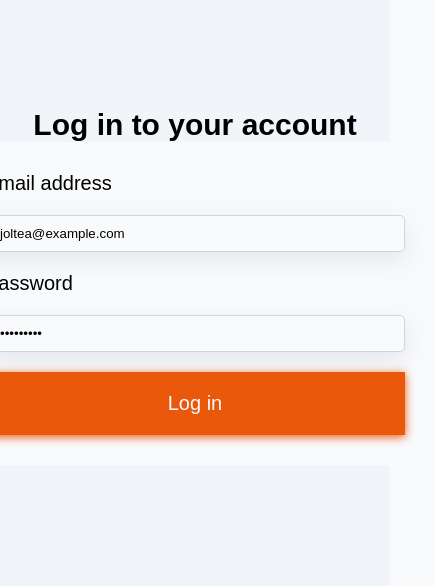
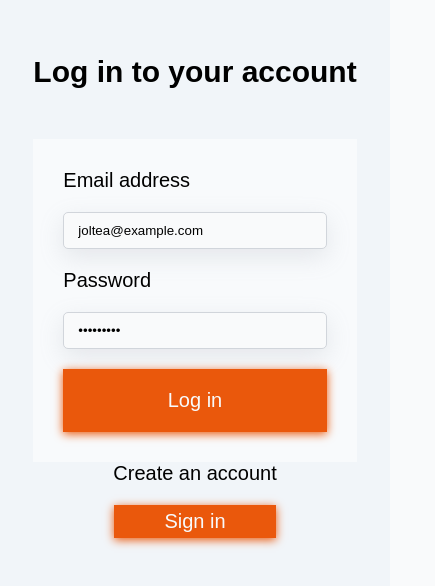
Before and after one commit to adrianjoltea/car-rental, a React app: page /login in a window 390 px wide. Shown: the part 126-712 px from the top of the page, 435 px wide, since content can reach past the window. Built offline with nearby package versions, Linux system fonts and the light colour scheme; the HTML template or start-up script is replaced by a standard one.

Commit message:
fix: fixed the regex for password validation

```diff
--- a/src/components/SignupForm.jsx
+++ b/src/components/SignupForm.jsx
@@ -19,11 +19,10 @@ function SignupForm() {
       setCurrentPassword("");
       return;
     }
-    console.log(checkPassword("aA123!aa@#$1234"));
-    console.log(password);
+
     if (!checkPassword(password)) {
       toast.error(
-        "The passoword should contain atleast one Capitalized letter, one number and one special character(@.#$!%*?&^)"
+        "The password should contain at least one capitalized letter, one number, and one special character (@.#$!%*?&^)"
       );
       return;
     }
--- a/src/index.css
+++ b/src/index.css
@@ -1763,7 +1763,21 @@ body {
   .login-container h2 {
     text-align: center;
     font-size: 3rem;
-    font-weight: 600; }
+    font-weight: 600;
+    margin-bottom: 5rem; }
+  .login-container-text {
+    text-align: center;
+    font-size: 2rem; }
+  .login-container-button {
+    width: 50%;
+    margin: 0 auto;
+    padding: 0.5rem;
+    margin-top: 2rem; }
+  @media (max-width: 500px) {
+    .login-container {
+      display: flex;
+      width: 100%;
+      height: 100%; } }
 
 .login-form {
   display: flex;
@@ -1825,7 +1839,21 @@ body {
   .login-container h2 {
     text-align: center;
     font-size: 3rem;
-    font-weight: 600; }
+    font-weight: 600;
+    margin-bottom: 5rem; }
+  .login-container-text {
+    text-align: center;
+    font-size: 2rem; }
+  .login-container-button {
+    width: 50%;
+    margin: 0 auto;
+    padding: 0.5rem;
+    margin-top: 2rem; }
+  @media (max-width: 500px) {
+    .login-container {
+      display: flex;
+      width: 100%;
+      height: 100%; } }
 
 .login-form {
   display: flex;
--- a/src/pages/LogIn.jsx
+++ b/src/pages/LogIn.jsx
@@ -7,13 +7,17 @@ function LogIn() {
   return (
     <div className="login-container">
       <div>
-        <h2>Log in to your account</h2>
+        <h2>{signIn ? "Sign in" : "Log in"} to your account</h2>
         {signIn ? <SignupForm /> : <LoginForm />}
-        {/* <SignupForm /> */}
-        {/* <LoginForm /> */}
-        <button onClick={() => setSignin(oposite => !oposite)}>
-          {signIn ? "Log in" : "Sign in"}
-        </button>
+        <div className="login-container-text">
+          <p>{signIn ? "Already a user" : "Create an account"}</p>
+          <button
+            className="login-container-button main-btn btn-color-orange"
+            onClick={() => setSignin(oposite => !oposite)}
+          >
+            {signIn ? "Log in" : "Sign in"}
+          </button>
+        </div>
       </div>
     </div>
   );
--- a/src/services/usePasswordChecker.js
+++ b/src/services/usePasswordChecker.js
@@ -1,5 +1,9 @@
 export function checkPassword(password) {
-  const regex = /^(?=.*[a-z])(?=.*[A-Z])(?=.*[0-9])(?=.*[@.#$!%*?&^])$/;
+  // const regex = /^(?=.*[a-z])(?=.*[A-Z])(?=.*[0-9])(?=.*[@.#$!%*?&^])$/;
+  // const regex = /^(?=.*\d)(?=.*[!@#$%^&*])(?=.*[a-z])(?=.*[A-Z])$/;
+  // const regex =
+  //   /^(?=.*\d.*\D)(?=.*[!@#$%^&*].*[!@#$%^&*])(?=.*[a-z])(?=.*[A-Z])$/;
+  const regex = /^(?=.*[A-Z])(?=.*\d)(?=.*[!@#$%^&*]).*$/;
 
   return regex.test(password);
 }
--- /dev/null
+++ b/src/styles/components/login-form.scss
@@ -0,0 +1,57 @@
+@import "../base/colors";
+
+.login-container {
+  min-height: 100vh;
+  display: grid;
+  grid-template-columns: 48rem;
+  align-items: center;
+  justify-content: center;
+  gap: 3rem;
+  background-color: $slate-100;
+  h2 {
+    text-align: center;
+    font-size: 3rem;
+    font-weight: 600;
+    margin-bottom: 5rem;
+  }
+  &-text {
+    text-align: center;
+    font-size: 2rem;
+  }
+  &-button {
+    width: 50%;
+    margin: 0 auto;
+    padding: 0.5rem;
+    margin-top: 2rem;
+  }
+  @media (max-width: 500px) {
+    display: flex;
+    width: 100%;
+    height: 100%;
+  }
+}
+
+.login-form {
+  display: flex;
+  flex-direction: column;
+  align-items: center;
+  background-color: $slate-50;
+  padding: 3rem;
+  gap: 2rem;
+  &-container {
+    width: 100%;
+    display: flex;
+    flex-direction: column;
+    gap: 2rem;
+    &-label {
+      font-size: 2rem;
+    }
+    &-input {
+      border: 1px solid $gray-300;
+      background-color: $gray-50;
+      border-radius: 0.5rem;
+      padding: 1rem 1.4rem;
+      box-shadow: rgba(149, 157, 165, 0.2) 0px 8px 24px;
+    }
+  }
+}
--- a/src/styles/pages/_login.scss
+++ b/src/styles/pages/_login.scss
@@ -1,39 +1 @@
-.login-container {
-  min-height: 100vh;
-  display: grid;
-  grid-template-columns: 48rem;
-  align-items: center;
-  justify-content: center;
-  gap: 3rem;
-  background-color: $slate-100;
-  h2 {
-    text-align: center;
-    font-size: 3rem;
-    font-weight: 600;
-  }
-}
-
-.login-form {
-  display: flex;
-  flex-direction: column;
-  align-items: center;
-  background-color: $slate-50;
-  padding: 3rem;
-  gap: 2rem;
-  &-container {
-    width: 100%;
-    display: flex;
-    flex-direction: column;
-    gap: 2rem;
-    &-label {
-      font-size: 2rem;
-    }
-    &-input {
-      border: 1px solid $gray-300;
-      background-color: $gray-50;
-      border-radius: 0.5rem;
-      padding: 1rem 1.4rem;
-      box-shadow: rgba(149, 157, 165, 0.2) 0px 8px 24px;
-    }
-  }
-}
+@import "../components/login-form.scss";
```
